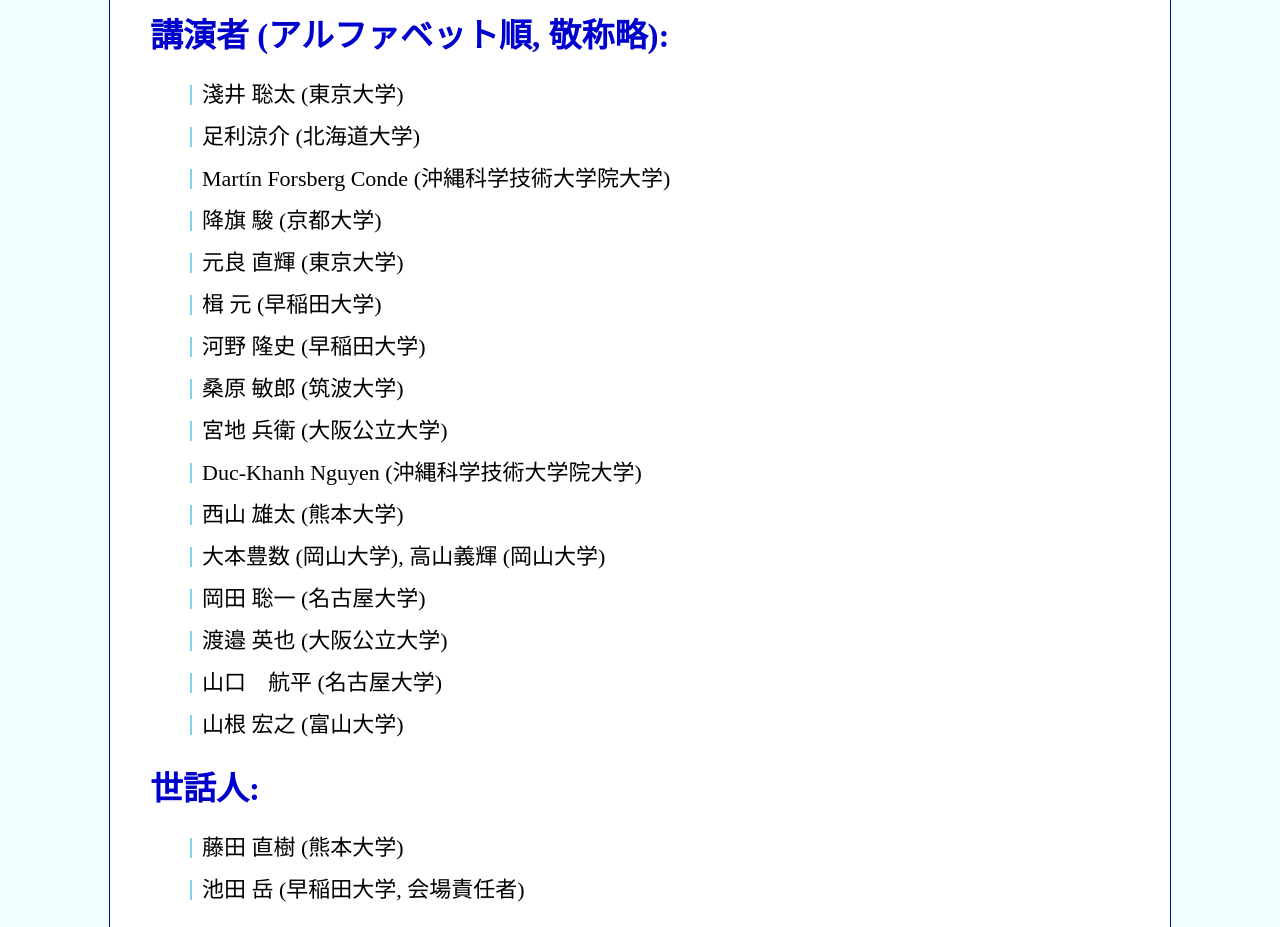
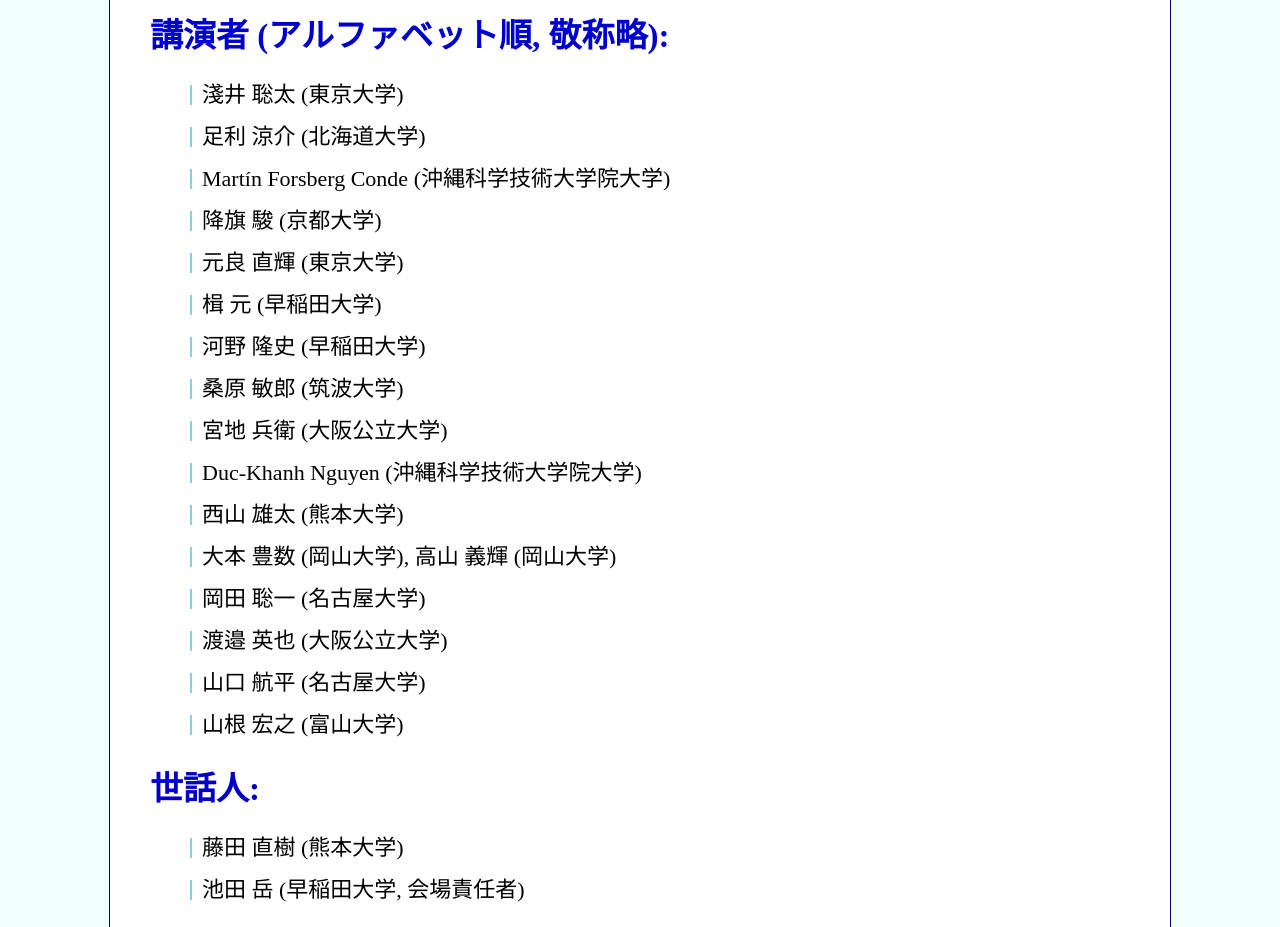
Before and after one commit to nfujita-math/cartrt2023, a plain HTML site: page index.html in a window 1280 px wide. Shown: the part 1020-1947 px from the top of the page. Drawn offline with Linux system fonts and the light colour scheme.

Commit message:
Update index.html

```diff
--- a/index.html
+++ b/index.html
@@ -59,7 +59,7 @@
 淺井 聡太  (東京大学)
 </li></ul>
 <ul style="list-style:none"> <li>
-足利涼介 (北海道大学)
+足利 涼介 (北海道大学)
 </li></ul>
 
 <ul style="list-style:none"> <li>
@@ -99,7 +99,7 @@ Duc-Khanh Nguyen (沖縄科学技術大学院大学)
 </li></ul>
 
 <ul style="list-style:none"> <li>
-大本豊数 (岡山大学), 高山義輝 (岡山大学)
+大本 豊数 (岡山大学), 高山 義輝 (岡山大学)
 </li></ul>
 
 <ul style="list-style:none"> <li>
@@ -111,7 +111,7 @@ Duc-Khanh Nguyen (沖縄科学技術大学院大学)
 </li></ul>
 
 <ul style="list-style:none"> <li>
-山口　航平 (名古屋大学)
+山口 航平 (名古屋大学)
 </li></ul>
 
 <ul style="list-style:none"> <li>
```
